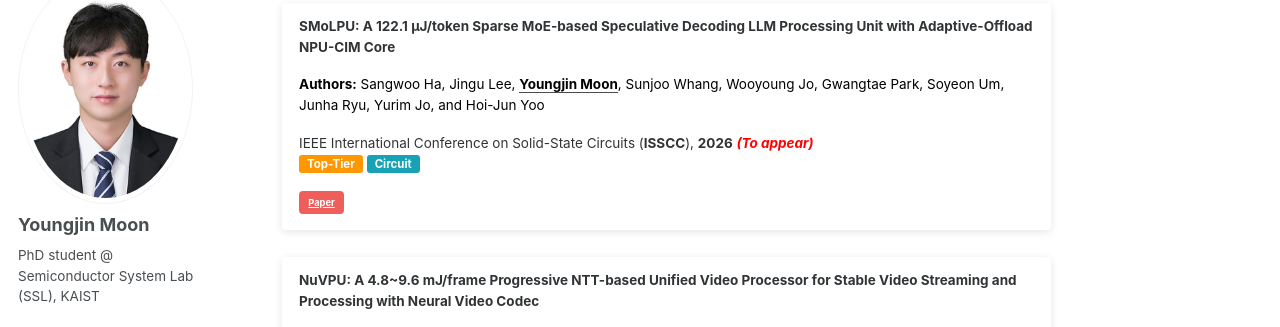
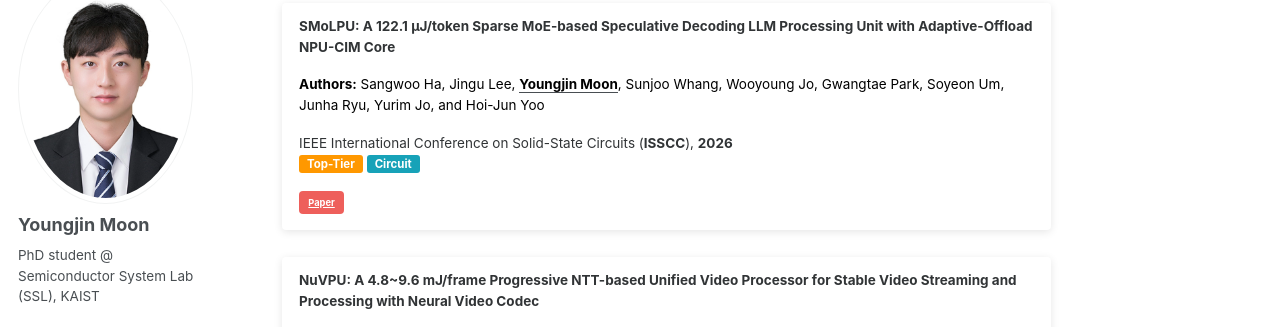
Before and after one commit to yjmoon99/yjmoon99.github.io, a Jekyll site: the page built from _pages/about.md, in a window 1280 px wide and 900 px high, scrolled down 1380 px. Shown: the part 125-452 px from the top of the window. Built offline with Jekyll 4.4.1, drawn with Linux system fonts in a browser that asks for light colours; some web fonts are replaced; a script that is not in the unit is left out.

Commit message:
Update Profile

```diff
--- a/_pages/about.md
+++ b/_pages/about.md
@@ -62,10 +62,10 @@ IEEE International Symposium on Circuits and Systems (**ISCAS**), **2025**
 
 <span style="color: #000; font-weight: bold;">Authors:</span> <span style="color: #000;">Sangwoo Ha, Jingu Lee, <strong><u>Youngjin Moon</u></strong>, Sunjoo Whang, Wooyoung Jo, Gwangtae Park, Soyeon Um, Junha Ryu, Yurim Jo, and Hoi-Jun Yoo</span>
 
-IEEE International Conference on Solid-State Circuits (**ISSCC**), **2026** <em style="color: red; font-style: italic; font-weight: bold;">(To appear)</em><br>
+IEEE International Conference on Solid-State Circuits (**ISSCC**), **2026** <em style="color: red; font-style: italic; font-weight: bold;"></em><br>
 <span style="background-color: #ff9800; color: white; padding: 2px 8px; border-radius: 3px; font-size: 0.85em; font-weight: bold;">Top-Tier</span> <span style="background-color: #17a2b8; color: white; padding: 2px 8px; border-radius: 3px; font-size: 0.85em; font-weight: bold;">Circuit</span>
 
-[Paper](#){: .btn .btn--danger .btn--small}
+[Paper](https://ieeexplore.ieee.org/document/11409285){: .btn .btn--danger .btn--small}
 
 </div>
 
```
